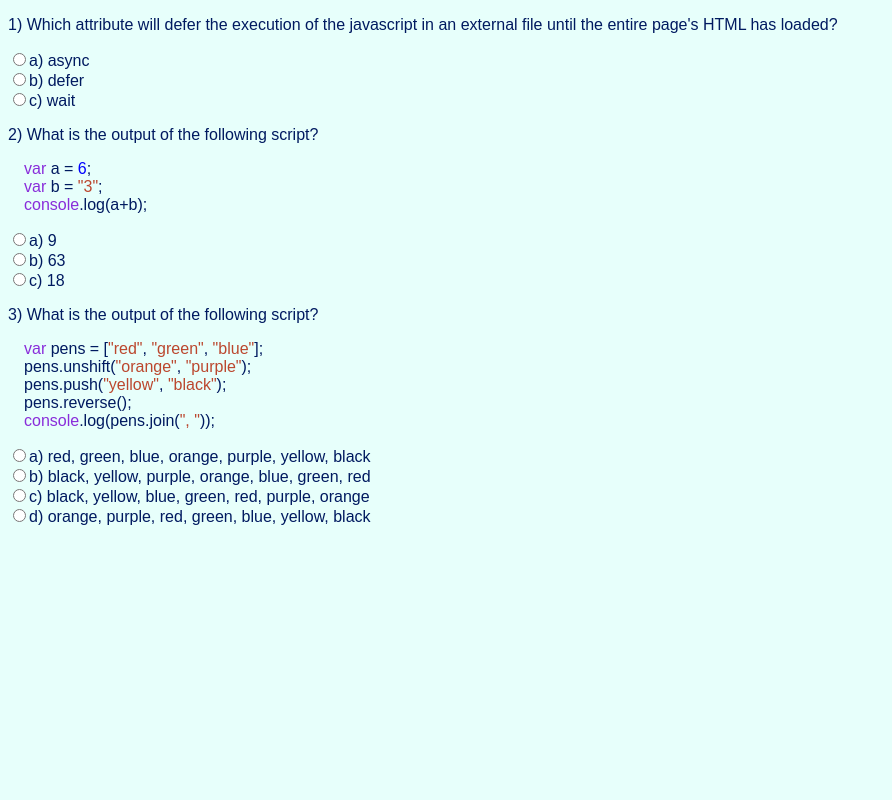
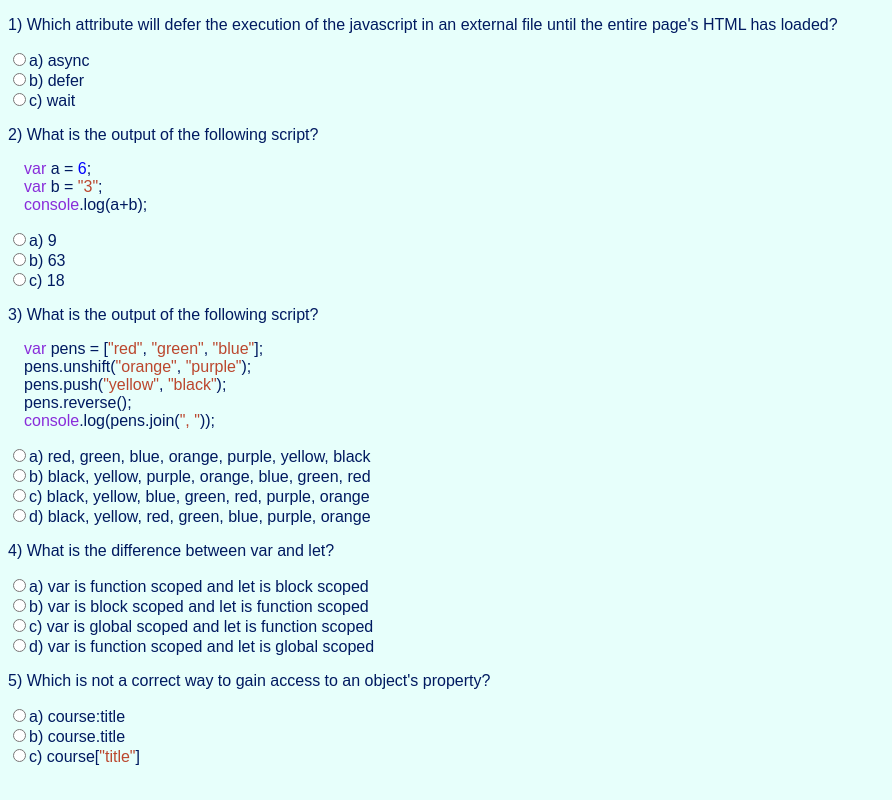
Before and after one commit to Lizhclee/Lizhclee.github.io, a plain HTML site: page COMP4711/labs/1/quizQuestions/quiz.html in a window 1280 px wide. Shown: the whole page, without its empty margins (0-892 px from the left). Drawn offline with Linux system fonts and the light colour scheme.

Commit message:
Added more questions

```diff
--- a/COMP4711/labs/1/quizQuestions/quiz.html
+++ b/COMP4711/labs/1/quizQuestions/quiz.html
@@ -28,11 +28,11 @@
 		<div>
 			<p>1) Which attribute will defer the execution of the javascript in an external file until the entire page's HTML has loaded?</p>
 
-			<input type="radio" name="renderblock" value="async">a) async<br>
-			<input type="radio" name="renderblock" value="defer">b) defer<br>
-			<input type="radio" name="renderblock" value="wait">c) wait<br>
+			<label><input type="radio" name="renderblock" value="a">a) async</label><br>
+			<label><input type="radio" name="renderblock" value="b">b) defer</label><br>
+			<label><input type="radio" name="renderblock" value="c">c) wait</label><br>
 
-			<p> 2) What is the output of the following script?<p>
+			<p> 2) What is the output of the following script?</p>
 
 			<div class="codesnippet">
 				<span><span class="keyword">var</span> a = <span class="number">6</span>;</span><br>
@@ -40,11 +40,11 @@
 				<span><span class="keyword">console</span>.log(a+b);</span>
 			</div>
 
-			<input type="radio" name="addition" value="9">a) 9<br>
-			<input type="radio" name="addition" value="63">b) 63<br>
-			<input type="radio" name="addition" value="18">c) 18<br>
+			<label><input type="radio" name="addition" value="a">a) 9</label><br>
+			<label><input type="radio" name="addition" value="b">b) 63</label><br>
+			<label><input type="radio" name="addition" value="c">c) 18</label><br>
 
-			<p> 3) What is the output of the following script?<p>
+			<p> 3) What is the output of the following script?</p>
 
 			<div class="codesnippet">
 				<span><span class="keyword">var</span> pens = [<span class="string">"red"</span>, <span class="string">"green"</span>, <span class="string">"blue"</span>];</span><br>
@@ -55,10 +55,23 @@
 
 			</div>
 
-			<input type="radio" name="array" value="a">a) red, green, blue, orange, purple, yellow, black<br>
-			<input type="radio" name="array" value="b">b) black, yellow, purple, orange, blue, green, red<br>
-			<input type="radio" name="array" value="c">c) black, yellow, blue, green, red, purple, orange<br>
-			<input type="radio" name="array" value="d">d) orange, purple, red, green, blue, yellow, black<br>
+			<label><input type="radio" name="array" value="a">a) red, green, blue, orange, purple, yellow, black</label><br>
+			<label><input type="radio" name="array" value="b">b) black, yellow, purple, orange, blue, green, red</label><br>
+			<label><input type="radio" name="array" value="c">c) black, yellow, blue, green, red, purple, orange</label><br>
+			<label><input type="radio" name="array" value="d">d) black, yellow, red, green, blue, purple, orange</label><br>
+
+			<p> 4) What is the difference between var and let?</p>
+
+			<label><input type="radio" name="let" value="a">a) var is function scoped and let is block scoped</label><br>
+			<label><input type="radio" name="let" value="b">b) var is block scoped and let is function scoped</label><br>
+			<label><input type="radio" name="let" value="c">c) var is global scoped and let is function scoped</label><br>
+			<label><input type="radio" name="let" value="d">d) var is function scoped and let is global scoped</label><br>
+
+			<p> 5) Which is not a correct way to gain access to an object's property?</p>
+
+			<label><input type="radio" name="notation" value="a">a) course:title</label><br>
+			<label><input type="radio" name="notation" value="b">b) course.title</label><br>
+			<label><input type="radio" name="notation" value="c">c) course[<span class="string">"title"</span>]</label><br>
 		</div>
 	</body>
 </html>
```
